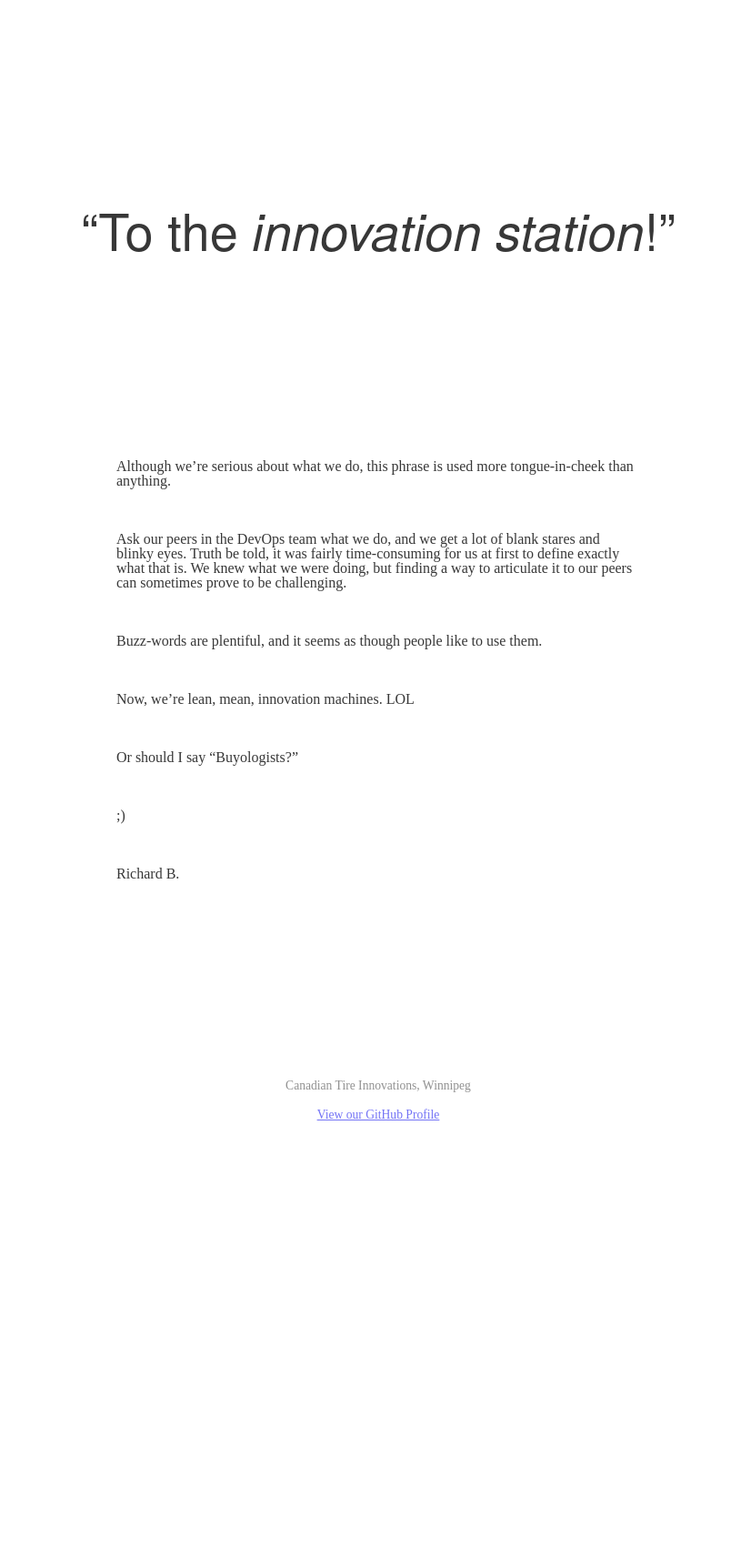
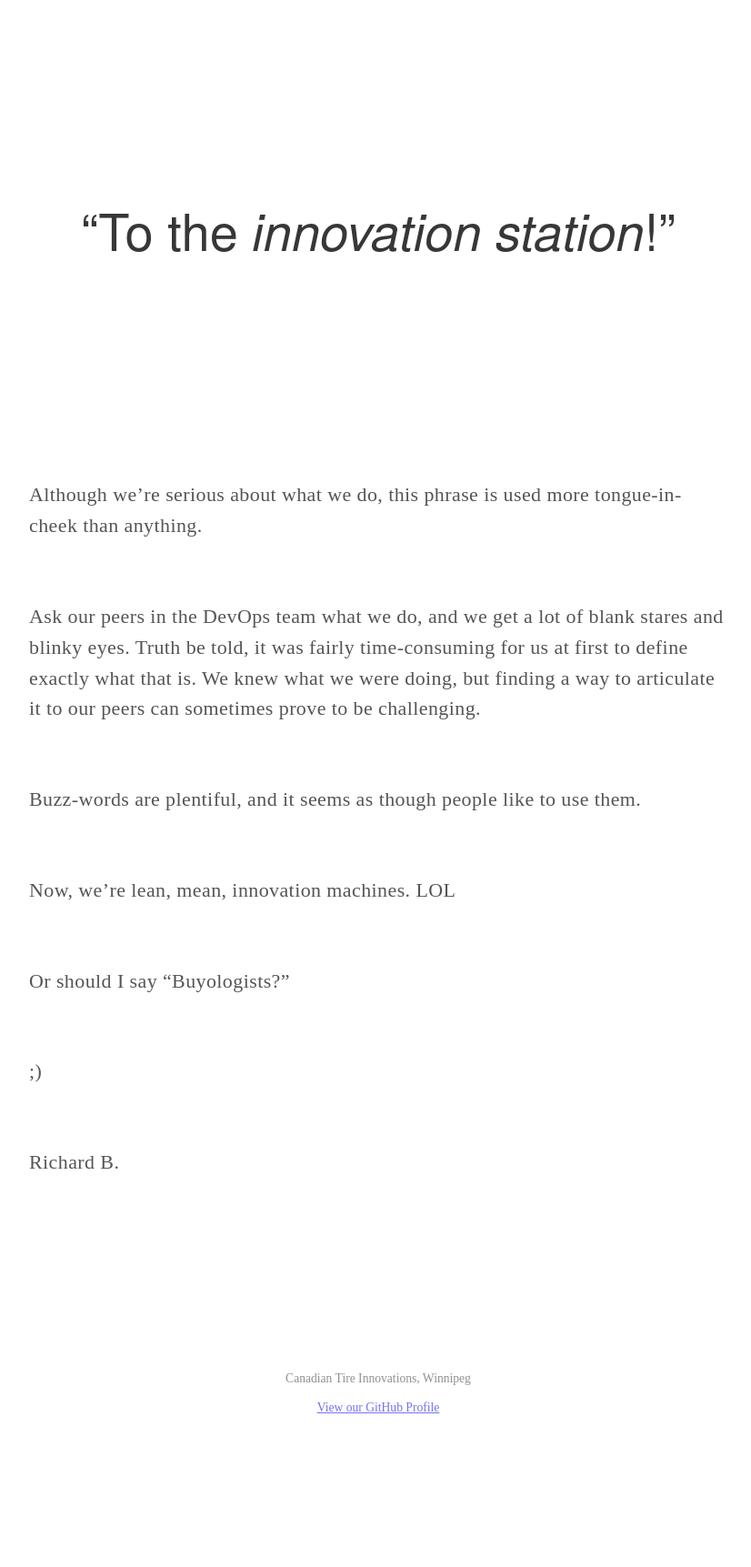
Before and after one commit to CTi-Winnipeg/cti-winnipeg.github.io, a Jekyll site: the page built from _posts/2015-01-21-first-post.md, in a window 1280 px wide. Shown: the whole page at 91% size, without its empty margins (224-1050 px from the left). Built offline with Jekyll 4.4.1, drawn with Linux system fonts in a browser that asks for light colours; before the commit the page ends 1401 px from its top, so only the background shows below that.

Commit message:
Layout style updates

```diff
--- a/stylesheets/styles.css
+++ b/stylesheets/styles.css
@@ -87,7 +87,6 @@ footer small {
 /* post */
 article.post {
   padding-bottom: 10em;
-
 }
 
 article.post h1 {
@@ -99,6 +98,18 @@ article.post h1 {
 }
 
 article.post > p {
-  padding: 3em 20%;
-  padding-top: 0em;
+  font-size: 1.37em;
+  line-height: 1.55em;
+  letter-spacing: 0.02em;
+  padding: 2em 10%;
+  padding-top: 1em;
+  -webkit-transition: opacity 300ms ease-in-out;
+  -moz-transition: opacity 300ms ease-in-out;
+  -ms-transition: opacity 300ms ease-in-out;
+  -o-transition: opacity 300ms ease-in-out;
+  transition: opacity 300ms ease-in-out;
+  opacity: 0.85;
 }
+article.post > p:hover {
+  opacity: 1;
+}
```
